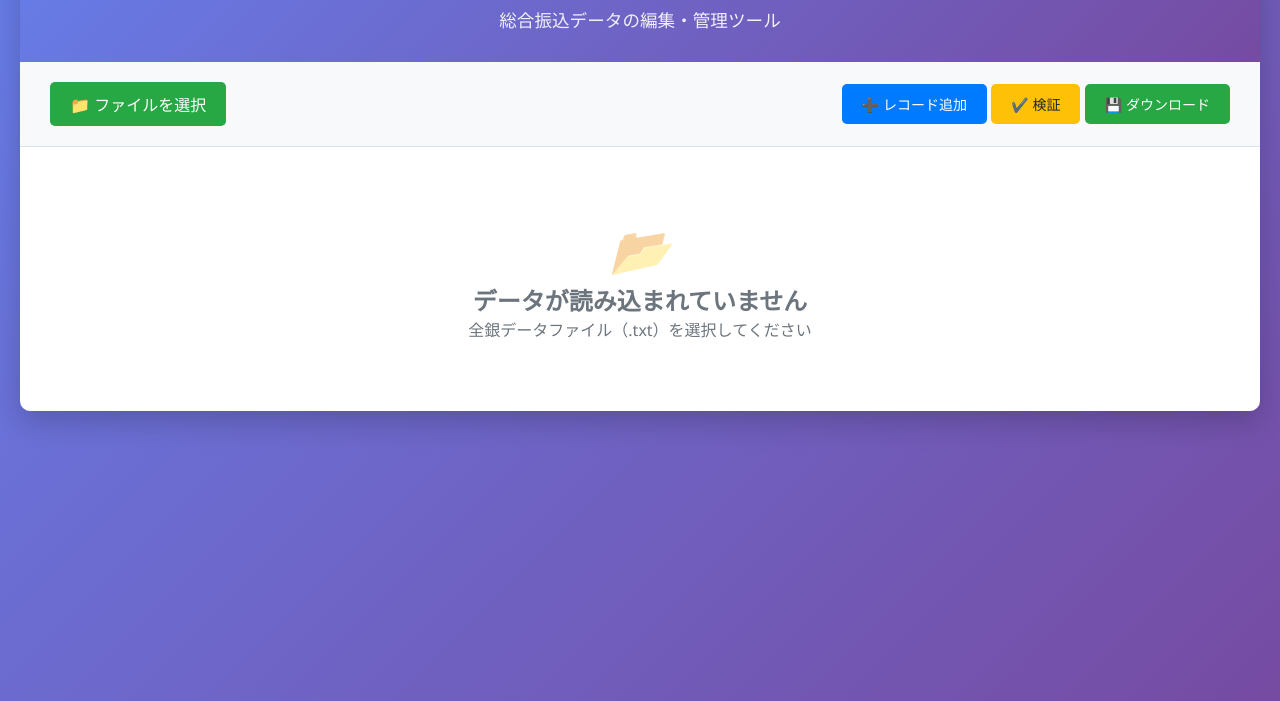
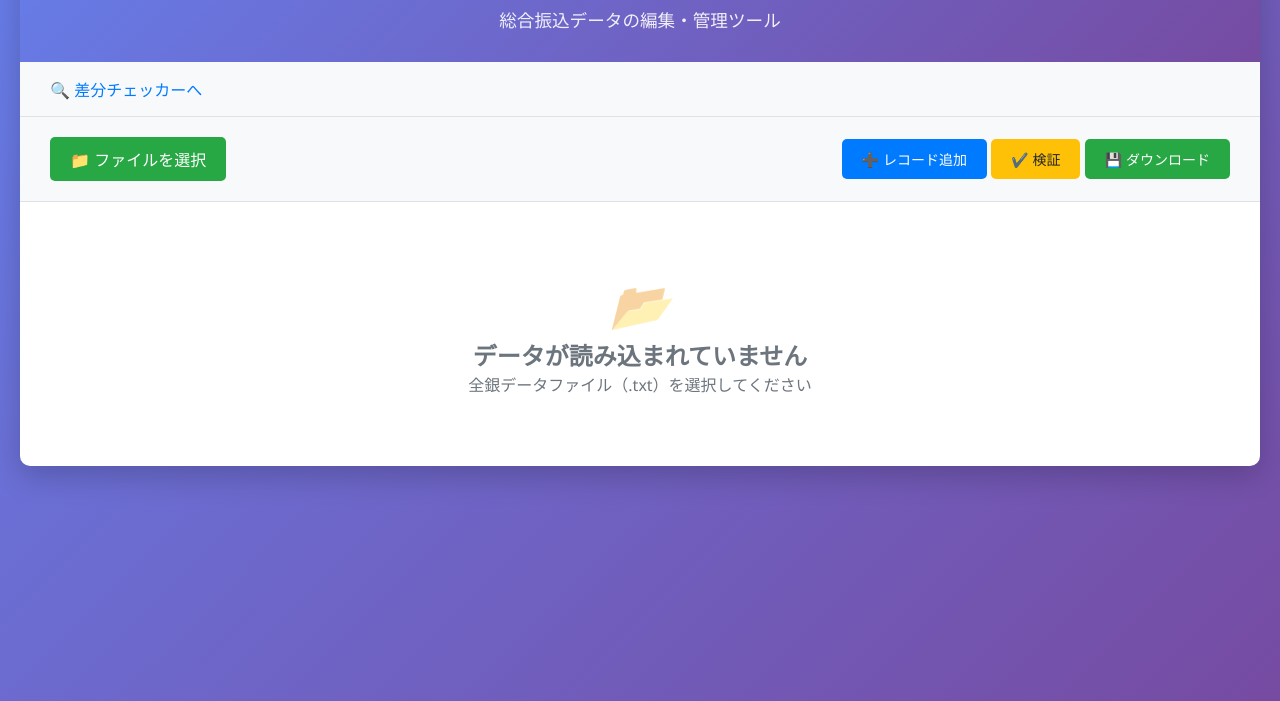
Before and after one commit to mfk05/zengin-edit, a plain HTML site: page index.html in a window 1280 px wide. Shown: the part 99-800 px from the top of the page. Drawn offline with Linux system fonts and the light colour scheme.

Commit message:
Update index.html

```diff
--- a/index.html
+++ b/index.html
@@ -363,6 +363,12 @@
         <div class="header">
             <h1>🏦 全銀データエディタ</h1>
             <p>総合振込データの編集・管理ツール</p>
+        </div>
+
+        <div style="background: #f8f9fa; padding: 15px 30px; border-bottom: 1px solid #dee2e6;">
+            <a href="zengin-diff-checker.html" style="color: #007bff; text-decoration: none; font-weight: 500;">
+                🔍 差分チェッカーへ
+            </a>
         </div>
 
         <div class="controls">
```
